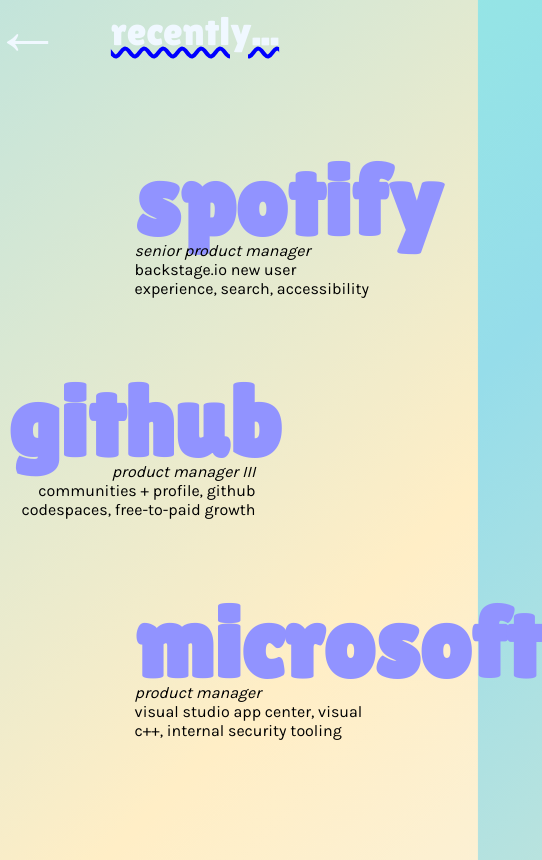
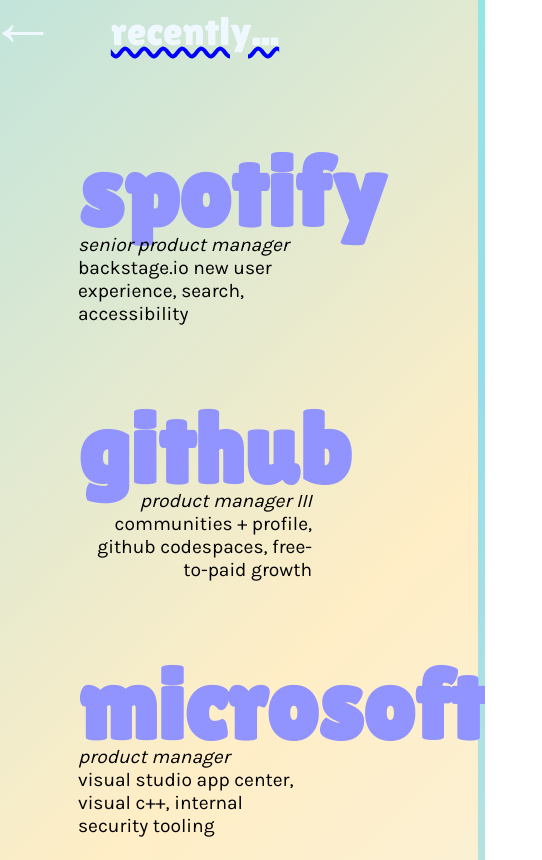
Before and after one commit to bailey/baia, a website: page resume.html in a window 390 px wide. Shown: the whole page, 542 px wide, since content can reach past the window. Drawn offline with Linux system fonts and the light colour scheme.

Commit message:
fixups on resume page, still todo: fix back button on mobile view

```diff
--- a/resume_style.css
+++ b/resume_style.css
@@ -11,13 +11,14 @@
     font-size: 100px;
     margin-bottom: -2vh;
 }
+h1:hover{
+    text-decoration:underline;
+}
 .left {
     text-align: left;
-    margin-left: 15vh;
 }
 .right {
     text-align: right;
-    margin-right: 15vh;
 }
 a {
   color:aliceblue;
@@ -34,6 +35,9 @@
 	animation: gradient 15s ease infinite;
 	height: 100vh;
     font-family: 'Karla';
+    font-size: larger;
+    margin-left: 20%;
+    margin-right: 20%;
 }
 @keyframes gradient {
 	0% {
@@ -50,5 +54,6 @@
     font-family: 'Lilita One', 'VT323', 'Arial Narrow', Arial, sans-serif;
     text-align: left;
     font-size: 50px;
-    margin-top: -5vh;
+    margin-top: -6vh;
+    margin-left: -32%;
   }
```
Also changed, not shown: index.html (+1 -1 lines).
